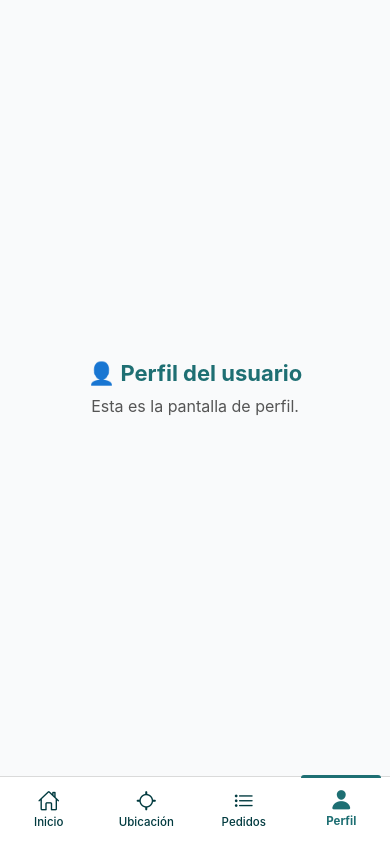
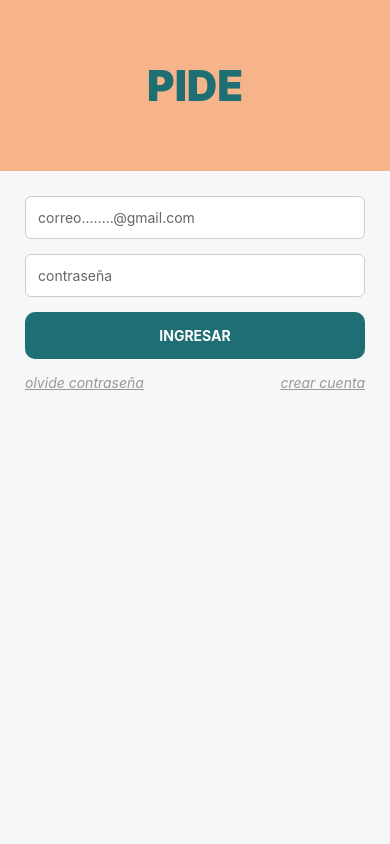
Before and after one commit to alexandervillarroel0078/proyecto1-ihc, a React Native app: screen /Perfil in a window 390 px wide. Built offline with nearby package versions, Linux system fonts and the light colour scheme.

Commit message:
user global habilitado + login + logout

```diff
--- a/App.js
+++ b/App.js
@@ -1,5 +1,60 @@
+
+import { NavigationContainer } from "@react-navigation/native";
+import { createNativeStackNavigator } from "@react-navigation/native-stack";
 import AppNavigator from "./navigation/AppNavigator";
+import { UserProvider, useUser } from "./navigation/context/UserContext";
+import LoginScreen from "./screens/LoginScreen";
+{/*
+const Stack = createNativeStackNavigator();
+
+function RootNavigator() {
+  const { user } = useUser();
+
+  return (
+    <NavigationContainer>
+      <Stack.Navigator screenOptions={{ headerShown: false }}>
+        {!user ? (
+          <Stack.Screen name="Login" component={LoginScreen} />
+        ) : (
+          <Stack.Screen name="Main" component={AppNavigator} />
+        )}
+      </Stack.Navigator>
+    </NavigationContainer>
+  );
+}
 
 export default function App() {
-  return <AppNavigator />;
+  return (
+    <UserProvider>
+      <RootNavigator />
+    </UserProvider>
+  );
+}   */}
+
+const Stack = createNativeStackNavigator();
+
+function RootNavigator() {
+  const { user } = useUser();
+
+  return (
+    <Stack.Navigator screenOptions={{ headerShown: false }}>
+      {!user ? (
+        // Si no hay usuario logueado, mostrar Login
+        <Stack.Screen name="Login" component={LoginScreen} />
+      ) : (
+        // Si hay usuario, mostrar todo el Tab Navigator dentro de "Main"
+        <Stack.Screen name="Main" component={AppNavigator} />
+      )}
+    </Stack.Navigator>
+  );
 }
+
+export default function App() {
+  return (
+    <UserProvider>
+      <NavigationContainer>
+        <RootNavigator />
+      </NavigationContainer>
+    </UserProvider>
+  );
+}
--- a/data/users.json
+++ b/data/users.json
@@ -5,5 +5,11 @@
     "correo": "cliente@gmail.com",
     "password": "5678",
     "nombre": "María"
+  },
+  {
+    "id": 2,
+    "correo": "pepe@gmail.com",
+    "password": "1234",
+    "nombre": "Pepe"
   }
 ]
--- a/navigation/AppNavigator.js
+++ b/navigation/AppNavigator.js
@@ -1,6 +1,5 @@
 import { Ionicons } from "@expo/vector-icons";
 import { createBottomTabNavigator } from "@react-navigation/bottom-tabs";
-import { NavigationContainer } from "@react-navigation/native";
 import { Text, View } from "react-native";
 
 import HomeScreen from "../screens/HomeScreen";
@@ -12,7 +11,7 @@ const Tab = createBottomTabNavigator();
 
 export default function AppNavigator() {
   return (
-    <NavigationContainer>
+
       <Tab.Navigator
         screenOptions={({ route }) => ({
           headerShown: false,
@@ -94,6 +93,5 @@ export default function AppNavigator() {
         <Tab.Screen name="Pedidos" component={PedidosScreen} />
         <Tab.Screen name="Perfil" component={ProfileScreen} />
       </Tab.Navigator>
-    </NavigationContainer>
   );
 }
--- /dev/null
+++ b/navigation/context/UserContext.js
@@ -0,0 +1,19 @@
+// navigation/context/UserContext.js
+import { createContext, useContext, useState } from "react";
+
+const UserContext = createContext();
+
+export const UserProvider = ({ children }) => {
+  const [user, setUser] = useState(null);
+
+  const login = (userData) => setUser(userData);
+  const logout = () => setUser(null);
+
+  return (
+    <UserContext.Provider value={{ user, login, logout }}>
+      {children}
+    </UserContext.Provider>
+  );
+};
+
+export const useUser = () => useContext(UserContext);
--- a/package.json
+++ b/package.json
@@ -12,7 +12,7 @@
   },
   "dependencies": {
     "@expo/vector-icons": "^15.0.2",
-    "@react-native-async-storage/async-storage": "^2.2.0",
+    "@react-native-async-storage/async-storage": "2.2.0",
     "@react-navigation/bottom-tabs": "^7.4.9",
     "@react-navigation/elements": "^2.6.3",
     "@react-navigation/native": "^7.1.18",
--- a/screens/HomeScreen.js
+++ b/screens/HomeScreen.js
@@ -1,10 +1,11 @@
 // 📦 Importamos el componente principal "Home" que contiene toda la interfaz de la pantalla principal
 import Home from "../components/home/Home";
+import { useUser } from "../navigation/context/UserContext";
 
 // 🔹 Definimos la pantalla principal que se usa dentro del navegador de pestañas (AppNavigator)
 export default function HomeScreen({ route, navigation }) {
-  // 🧭 Extrae el parámetro "nombre" si viene desde otra pantalla; si no, usa "Usuario" por defecto
-  const { nombre } = route.params || { nombre: "Usuario" };
+  // obtener usuario desde el contexto general
+  const { user } = useUser();
 
   // 🗺️ Función para navegar hacia la pestaña de "Ubicación"
   const handleLocation = () => navigation.navigate("Ubicación");
@@ -33,7 +34,7 @@ export default function HomeScreen({ route, navigation }) {
   // 🧩 Render principal — pasamos todos los datos y funciones al componente <Home />
   return (
     <Home
-      nombre={nombre}                 // 👤 Muestra el saludo con el nombre del usuario
+      nombre={user?.nombre || "Usuario"}                 // 👤 Muestra el saludo con el nombre del usuario
       categorias={categorias}         // 🧃 Muestra la lista de categorías
       productos={productos}           // 🛍️ Muestra los productos recomendados
       onLocationPress={handleLocation} // 🗺️ Se ejecuta al pulsar algo que lleve a "Ubicación"
--- a/screens/LoginScreen.js
+++ b/screens/LoginScreen.js
@@ -1,10 +1,12 @@
 import { useState } from 'react';
 import { Alert, StyleSheet, Text, TextInput, TouchableOpacity, View } from 'react-native';
 import users from '../data/users.json'; // 👈 importa el JSON
+import { useUser } from '../navigation/context/UserContext';
 
 export default function LoginScreen({ navigation }) {
   const [correo, setCorreo] = useState('');
   const [password, setPassword] = useState('');
+  const { login } = useUser();
 
   const handleLogin = () => {
     const user = users.find(
@@ -12,7 +14,8 @@ export default function LoginScreen({ navigation }) {
     );
 
     if (user) {
-      navigation.navigate('Home', { nombre: user.nombre });
+      login(user);
+      //navigation.navigate("Main", { screen: "Inicio" });
     } else {
       Alert.alert('Error', 'Correo o contraseña incorrectos');
     }
--- a/screens/ProfileScreen.js
+++ b/screens/ProfileScreen.js
@@ -1,10 +1,36 @@
-import { StyleSheet, Text, View } from "react-native";
+import { StyleSheet, Text, TouchableOpacity, View } from "react-native";
+import { useUser } from "../navigation/context/UserContext";
 
-export default function ProfileScreen() {
+export default function ProfileScreen({ navigation }) {
+  const { user, logout } = useUser();
+
+  const handleLogout = () => {
+    logout();
+    //navigation.navigate("Login");
+  };
+
+  if (!user) {
+    return (
+      <View style={styles.container}>
+        <Text style={styles.title}>👤 Perfil del usuario</Text>
+        <Text style={styles.subtitle}>No has iniciado sesión.</Text>
+      </View>
+    );
+  }
+
   return (
     <View style={styles.container}>
       <Text style={styles.title}>👤 Perfil del usuario</Text>
-      <Text style={styles.subtitle}>Esta es la pantalla de perfil.</Text>
+      <View style={styles.card}>
+        <Text style={styles.infoLabel}>Nombre: </Text>
+        <Text style={styles.infoValue}>{user.nombre}</Text>
+
+        <Text style={styles.infoLabel}>Correo: </Text>
+        <Text style={styles.infoValue}>{user.correo}</Text>
+      </View>
+      <TouchableOpacity style={styles.LogoutButton} onPress={handleLogout}>
+        <Text style={styles.buttonText}>Cerrar sesión</Text>
+      </TouchableOpacity>
     </View>
   );
 }
@@ -15,15 +41,45 @@ const styles = StyleSheet.create({
     backgroundColor: "#f9fafb",
     alignItems: "center",
     justifyContent: "center",
+    padding: 20,
   },
   title: {
     fontSize: 22,
     fontWeight: "bold",
     color: "#1E6F73",
-    marginBottom: 10,
+    marginBottom: 20,
   },
-  subtitle: {
+  card: {
+    backgroundColor: "#fff",
+    padding: 20,
+    borderRadius: 10,
+    width: "90%",
+    shadowColor: "#000",
+    shadowOpacity: 0.1,
+    shadowOffset: { width: 0, height: 2 },
+    shadowRadius: 5,
+    elevation: 3,
+    marginBottom: 30,
+  },
+  infoLabel: {
+    color: "#777",
+    fontSize: 14,
+    marginTop: 8,
+  },
+  infoValue: {
     fontSize: 16,
-    color: "#555",
+    fontWeight: "600",
+    color: "#333",
+  },
+  logoutButton: {
+    backgroundColor: "#D9534F",
+    paddingVertical: 12,
+    paddingHorizontal: 30,
+    borderRadius: 8,
+  },
+  logoutText: {
+    color: "#fff",
+    fontWeight: "bold",
+    fontSize: 15,
   },
 });
--- a/screens/TrackingScreen.js
+++ b/screens/TrackingScreen.js
@@ -1,19 +1,54 @@
 import { Ionicons } from "@expo/vector-icons";
-import { StyleSheet, Text, TouchableOpacity, View } from "react-native";
+import AsyncStorage from "@react-native-async-storage/async-storage";
+import { useEffect, useState } from "react";
+import { Alert, StyleSheet, Text, View } from "react-native";
 import MapView, { Marker, Polyline } from "react-native-maps";
 
-export default function TrackingScreen({navigation }) {
-  const origin = { latitude: -17.7833, longitude: -63.1821 }; // ejemplo: Mercado Los Pocitos
-  const destination = { latitude: -17.7885, longitude: -63.181 }; // ejemplo: Parque Autonómico
-  const routeCoords = [
-    origin,
-    { latitude: -17.7845, longitude: -63.1815 },
-    { latitude: -17.786, longitude: -63.1818 },
-    destination,
-  ];
-  const handleLocation = () => {
+export default function TrackingScreen() {
+  const origin = { latitude: -17.7843, longitude: -63.1831 }; // 📍 punto fijo (ejemplo)
+  const [destination, setDestination] = useState(null);
+  const [routeCoords, setRouteCoords] = useState([]);
 
-    navigation.navigate('Tracking');
+  // Cargar destino guardado si existe
+  useEffect(() => {
+    const loadSavedDestination = async () => {
+      const saved = await AsyncStorage.getItem("lastDestination");
+      if (saved) {
+        const dest = JSON.parse(saved);
+        setDestination(dest);
+        getRoute(origin, dest);
+      }
+    };
+    loadSavedDestination();
+  }, []);
+
+  // Función para obtener la ruta usando OSRM
+  const getRoute = async (origin, dest) => {
+    try {
+      const url = `https://router.project-osrm.org/route/v1/driving/${origin.longitude},${origin.latitude};${dest.longitude},${dest.latitude}?overview=full&geometries=geojson`;
+      const response = await fetch(url);
+      const data = await response.json();
+      if (data.routes && data.routes.length > 0) {
+        const coords = data.routes[0].geometry.coordinates.map(([lon, lat]) => ({
+          latitude: lat,
+          longitude: lon,
+        }));
+        setRouteCoords(coords);
+      } else {
+        Alert.alert("Error", "No se encontró una ruta disponible.");
+      }
+    } catch (error) {
+      Alert.alert("Error", "No se pudo calcular la ruta.");
+      console.error(error);
+    }
+  };
+
+  // Cuando el usuario toca el mapa
+  const handleMapPress = async (e) => {
+    const newDest = e.nativeEvent.coordinate;
+    setDestination(newDest);
+    await AsyncStorage.setItem("lastDestination", JSON.stringify(newDest));
+    getRoute(origin, newDest);
   };
 
   return (
@@ -21,48 +56,38 @@ export default function TrackingScreen({navigation }) {
       {/* 🔹 Header */}
       <View style={styles.header}>
         <Ionicons name="notifications-outline" size={22} color="#fff" />
-        <Text style={styles.headerTitle}>Tiempo estimado de llegada: 30 min</Text>
+        <Text style={styles.headerTitle}>Selecciona tu destino 🗺️</Text>
         <Ionicons name="cart-outline" size={22} color="#fff" />
       </View>
 
       <View style={styles.statusContainer}>
-        <Text style={styles.statusText}>En preparación...</Text>
+        <Text style={styles.statusText}>
+          {destination ? "Ruta generada ✔️" : "Toca el mapa para seleccionar destino"}
+        </Text>
       </View>
 
       {/* 🔹 Mapa */}
       <MapView
         style={styles.map}
         initialRegion={{
-          latitude: -17.785,
-          longitude: -63.182,
+          latitude: origin.latitude,
+          longitude: origin.longitude,
           latitudeDelta: 0.01,
           longitudeDelta: 0.01,
         }}
+        onPress={handleMapPress}
       >
-        <Marker coordinate={origin} title="Restaurante" />
-        <Marker coordinate={destination} title="Destino" />
-        <Polyline coordinates={routeCoords} strokeWidth={4} strokeColor="#1E6F73" />
+        {/* 📍 Origen fijo */}
+        <Marker coordinate={origin} title="Restaurante (Origen)" pinColor="green" />
+
+        {/* 🎯 Destino seleccionado */}
+        {destination && <Marker coordinate={destination} title="Tu destino" pinColor="red" />}
+
+        {/* 🛣️ Ruta calculada */}
+        {routeCoords.length > 0 && (
+          <Polyline coordinates={routeCoords} strokeWidth={4} strokeColor="#1E6F73" />
+        )}
       </MapView>
-
-      {/* 🔹 Barra inferior */}
-      <View style={styles.navbar}>
-        <TouchableOpacity style={styles.navItem}>
-          <Ionicons name="home" size={24} color="#fff" />
-          <Text style={styles.navText}>Inicio</Text>
-        </TouchableOpacity>
-        <TouchableOpacity style={styles.navItem} onPress={handleLocation}>
-            <Ionicons name="locate-sharp" size={24} color="#fff" />
-            <Text style={styles.navText}>Ubicación</Text>
-        </TouchableOpacity>
-        <TouchableOpacity style={styles.navItem}>
-          <Ionicons name="cart" size={24} color="#fff" />
-          <Text style={styles.navText}>Pedidos</Text>
-        </TouchableOpacity>
-        <TouchableOpacity style={styles.navItem}>
-          <Ionicons name="person" size={24} color="#fff" />
-          <Text style={styles.navText}>Perfil</Text>
-        </TouchableOpacity>
-      </View>
     </View>
   );
 }
@@ -95,15 +120,4 @@ const styles = StyleSheet.create({
     flex: 1,
     width: "100%",
   },
-
-  navbar: {
-    flexDirection: "row",
-    justifyContent: "space-around",
-    backgroundColor: "#1E6F73",
-    paddingVertical: 10,
-    borderTopLeftRadius: 20,
-    borderTopRightRadius: 20,
-  },
-  navItem: { alignItems: "center" },
-  navText: { color: "#fff", fontSize: 12, marginTop: 2 },
 });
```
Also changed, not shown: 1 other file (tests, documents, lock files or other folders).
